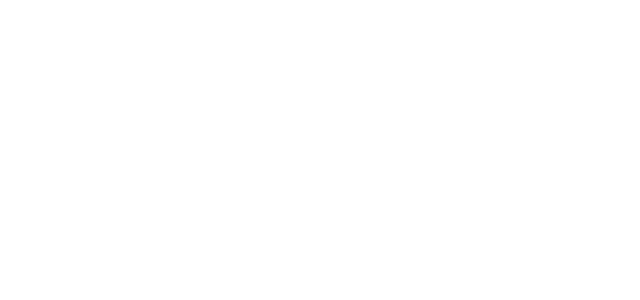
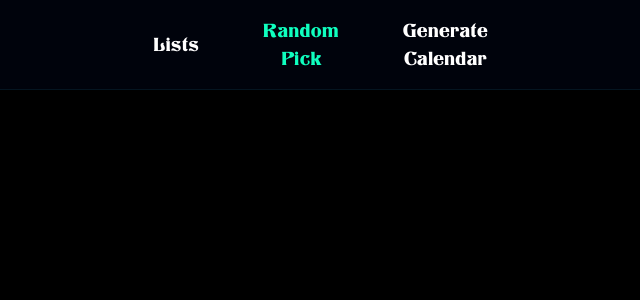
Before and after one commit to Sandoramix/whoisnext, a Next.js app: page / in a window 1280 px wide. Shown: the top 300 px of the page, without its empty margins (319-959 px from the left). Built offline with nearby package versions, Linux system fonts and the light colour scheme.

Commit message:
added layout

```diff
--- a/src/pages/_app.tsx
+++ b/src/pages/_app.tsx
@@ -1,9 +1,33 @@
 import { type AppType } from "next/dist/shared/lib/utils";
 
+import Link from 'next/link';
+import { useRouter } from "next/router";
 import "../styles/globals.css";
 
 const MyApp: AppType = ({ Component, pageProps }) => {
-  return <Component {...pageProps} />;
+  const { pathname } = useRouter();
+
+  return (
+    <div className="w-screen h-screen bg-black text-white font-main text-xl relative">
+      <header className="bg-[#000718]/50 w-full px-10 py-6 max-h-[90px] min-h-[90px] flex justify-center items-center gap-12 text-center font-normal border-b border-cyan-800/20">
+
+        <Link href={`/lists`} className="px-2 py-1 hover:text-[#05c8cf] hover:text-2xl transition-all duration-300">
+          <h1 className={pathname == `/lists` ? `text-[#0fffbf] font-medium` : ``}>Lists</h1>
+        </Link>
+        <Link href={`/`} className="px-2 py-1 hover:text-[#05c8cf] hover:text-2xl transition-all duration-300">
+          <h1 className={pathname == `/` ? `text-[#0fffbf] font-medium` : ``}>Random<br className="block" />Pick</h1>
+        </Link>
+        <Link href={`/calendar`} className="px-2 py-1 hover:text-[#05c8cf] hover:text-2xl transition-all duration-300">
+          <h1 className={pathname == `calendar` ? `text-[#0fffbf] font-medium` : ``}>Generate<br className="block" />Calendar</h1>
+        </Link>
+
+      </header>
+
+      <main className="h-[calc(100vh_-_90px)] w-full">
+        <Component {...pageProps} />
+      </main>
+    </div>
+  );
 };
 
 export default MyApp;
```
